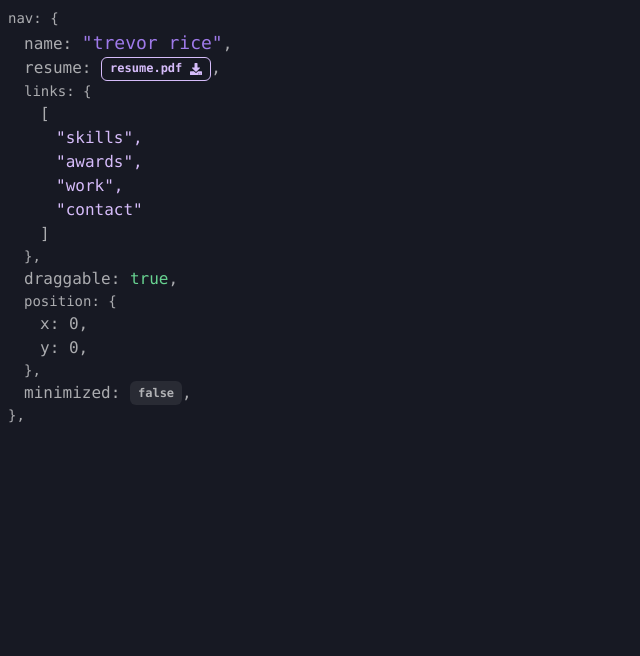
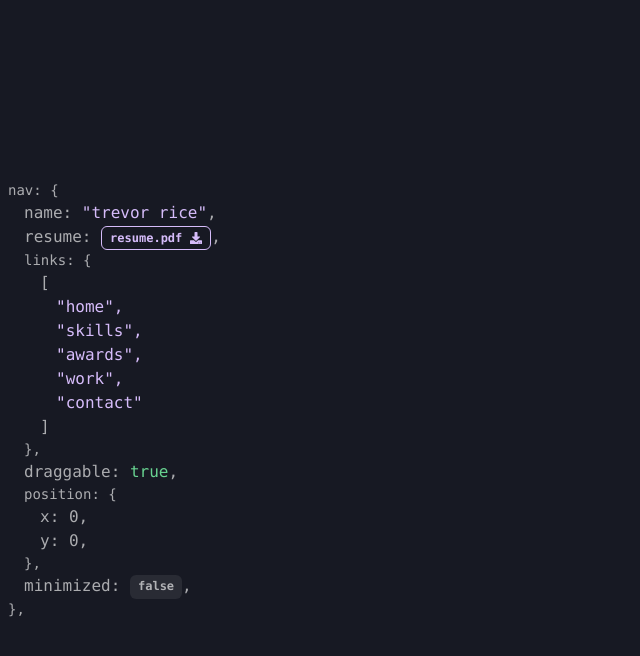
Before and after one commit to trev-dev0/trevrr.dev, a Next.js app in the folder src/: page / in a window 1280 px wide. Shown: the top 656 px of the page, without its empty margins (0-640 px from the left). Built offline with nearby package versions, Linux system fonts and the light colour scheme.

Commit message:
fixed flex issues and added home link

```diff
--- a/src/components/Layout.tsx
+++ b/src/components/Layout.tsx
@@ -23,6 +23,7 @@ const Layout = ({ children }) => {
       w="100%"
       h="100%"
       bg="gray.900"
+      alignItems={direction !== "column" ? "center": "flex-start"}
       overflowY="auto"
     >
       <Head>
--- a/src/components/Logo.tsx
+++ b/src/components/Logo.tsx
@@ -1,12 +1,12 @@
-import { Link } from "@chakra-ui/layout";
+import { Link, Text } from "@chakra-ui/layout";
 import CaveatWrapper from "./CaveatWrapper";
 
 const Logo = () => {
   return (
     <CaveatWrapper list={false} tag="name">
-      <Link color="purple.400" fontSize="lg">
-       "trevor rice"
-      </Link>
+      <Text as="span" color="purple.200">
+        "trevor rice"
+      </Text>
     </CaveatWrapper>
   );
 };
--- a/src/components/NavbarItems.tsx
+++ b/src/components/NavbarItems.tsx
@@ -26,6 +26,8 @@ let linkDirection = useBreakpointValue({
           <CaveatWrapper list={true} tag="links" direction="column">
             {/* @ts-ignore  */}
             <Flex direction={linkDirection} justifyContent="space-evenly">
+
+              <NavLink text='"home", ' />
               <NavLink text='"skills", ' />
               <NavLink text='"awards",  ' />
               <NavLink text='"work",  ' />
```
